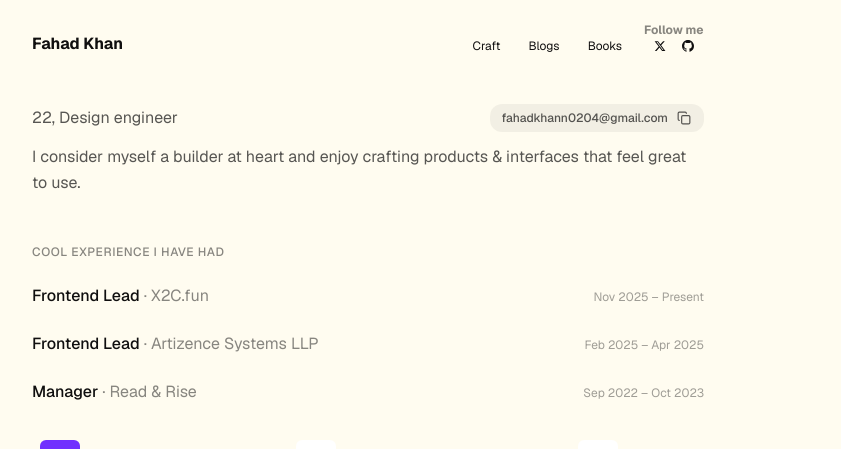
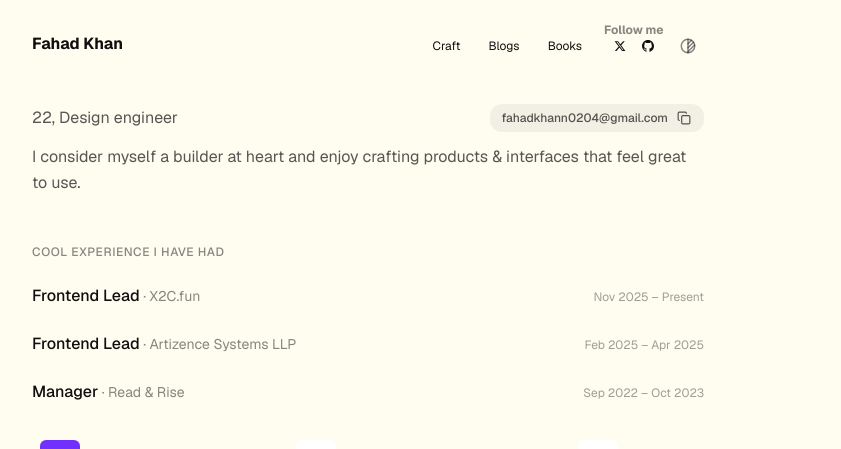
Before and after one commit to Fahad-Dezloper/Dezloper-Portfolio, a Next.js app: page / in a window 1280 px wide. Shown: the top 449 px of the page, without its empty margins (272-1113 px from the left). Built offline with nearby package versions, Linux system fonts and the light colour scheme.

Commit message:
Feat: added white mode

```diff
--- a/app/components/Experiences.tsx
+++ b/app/components/Experiences.tsx
@@ -124,7 +124,7 @@ export default function Experiences() {
       return (
         <div className="text-base">
           <span className="font-medium">{parts[0]}</span>
-          <span className="text-[var(--foreground)]/50">
+          <span className="text-[var(--foreground)]/50 text-sm">
             {" · " + parts[1]}
           </span>
         </div>
@@ -132,7 +132,7 @@ export default function Experiences() {
     }
     return (
       <div className="text-base">
-        <span className="font-medium">{title}</span>
+        <span className="font-medium text-xs">{title}</span>
       </div>
     );
   };
--- a/app/components/Navbar.tsx
+++ b/app/components/Navbar.tsx
@@ -1,8 +1,15 @@
 "use client";
-import React, { useState } from "react";
+import React, { useState, useEffect } from "react";
+import { useTheme } from "next-themes";
 
 const Navbar = () => {
   const [open, setOpen] = useState(false);
+  const [mounted, setMounted] = useState(false);
+  const { theme, setTheme } = useTheme();
+
+  useEffect(() => {
+    setMounted(true);
+  }, []);
   return (
     <div className="flex items-end max-w-2xl justify-between mb-5 md:mb-10  w-full">
       <a
@@ -107,6 +114,33 @@ const Navbar = () => {
             </span>
           </a>
         </div>
+        {mounted && (
+          <button
+            onClick={() => setTheme(theme === "dark" ? "light" : "dark")}
+            className="inline-flex shrink-0 items-center justify-center gap-2 rounded-md text-[var(--foreground)]/50 hover:text-[var(--foreground)] transition-all hover:bg-[var(--foreground)]/5 size-8 ml-2"
+          >
+            <svg
+              xmlns="http://www.w3.org/2000/svg"
+              width="24"
+              height="24"
+              viewBox="0 0 24 24"
+              fill="none"
+              stroke="currentColor"
+              strokeWidth="2"
+              strokeLinecap="round"
+              strokeLinejoin="round"
+              className="size-4.5"
+            >
+              <path stroke="none" d="M0 0h24v24H0z" fill="none"></path>
+              <path d="M12 12m-9 0a9 9 0 1 0 18 0a9 9 0 1 0 -18 0"></path>
+              <path d="M12 3l0 18"></path>
+              <path d="M12 9l4.65 -4.65"></path>
+              <path d="M12 14.3l7.37 -7.37"></path>
+              <path d="M12 19.6l8.85 -8.85"></path>
+            </svg>
+            <span className="sr-only">Toggle theme</span>
+          </button>
+        )}
       </nav>
     </div>
   );
--- /dev/null
+++ b/app/components/ThemeProvider.tsx
@@ -0,0 +1,11 @@
+"use client";
+
+import * as React from "react";
+import { ThemeProvider as NextThemesProvider } from "next-themes";
+
+export function ThemeProvider({
+  children,
+  ...props
+}: React.ComponentProps<typeof NextThemesProvider>) {
+  return <NextThemesProvider {...props}>{children}</NextThemesProvider>;
+}
--- a/app/globals.css
+++ b/app/globals.css
@@ -18,11 +18,9 @@
   --font-intert: var(--font-next-intert);
 }
 
-@media (prefers-color-scheme: dark) {
-  :root {
-    --background: #100f0f;
-    --foreground: #cecdc3;
-  }
+.dark {
+  --background: #100f0f;
+  --foreground: #cecdc3;
 }
 
 body {
--- a/app/layout.tsx
+++ b/app/layout.tsx
@@ -5,6 +5,7 @@ import { Geist, Geist_Mono } from "next/font/google";
 import "./globals.css";
 import Navbar from "./components/Navbar";
 import { TooltipProvider } from "@/components/ui/tooltip";
+import { ThemeProvider } from "./components/ThemeProvider";
 
 const geistSans = Geist({
   variable: "--font-geist-sans",
@@ -41,15 +42,23 @@ export default function RootLayout({
   return (
     <html
       lang="en"
+      suppressHydrationWarning
       className={`scroll-smooth ${geistSans.variable} ${geistMono.variable} h-full antialiased`}
     >
       <body
         className={`${intertight.variable} ${inter.variable} flex min-h-dvh w-full flex-col items-center p-6`}
       >
-        <div className="flex w-full items-center flex-col">
-          <Navbar />
-          <TooltipProvider>{children}</TooltipProvider>
-        </div>
+        <ThemeProvider
+          attribute="class"
+          defaultTheme="system"
+          enableSystem
+          disableTransitionOnChange
+        >
+          <div className="flex w-full items-center flex-col">
+            <Navbar />
+            <TooltipProvider>{children}</TooltipProvider>
+          </div>
+        </ThemeProvider>
       </body>
     </html>
   );
--- a/package.json
+++ b/package.json
@@ -17,6 +17,7 @@
     "lucide-react": "^1.8.0",
     "motion": "^12.38.0",
     "next": "16.2.4",
+    "next-themes": "^0.4.6",
     "qss": "^3.0.0",
     "radix-ui": "^1.4.3",
     "react": "19.2.4",
```
Also changed, not shown: 1 other file (tests, documents, lock files or other folders).
